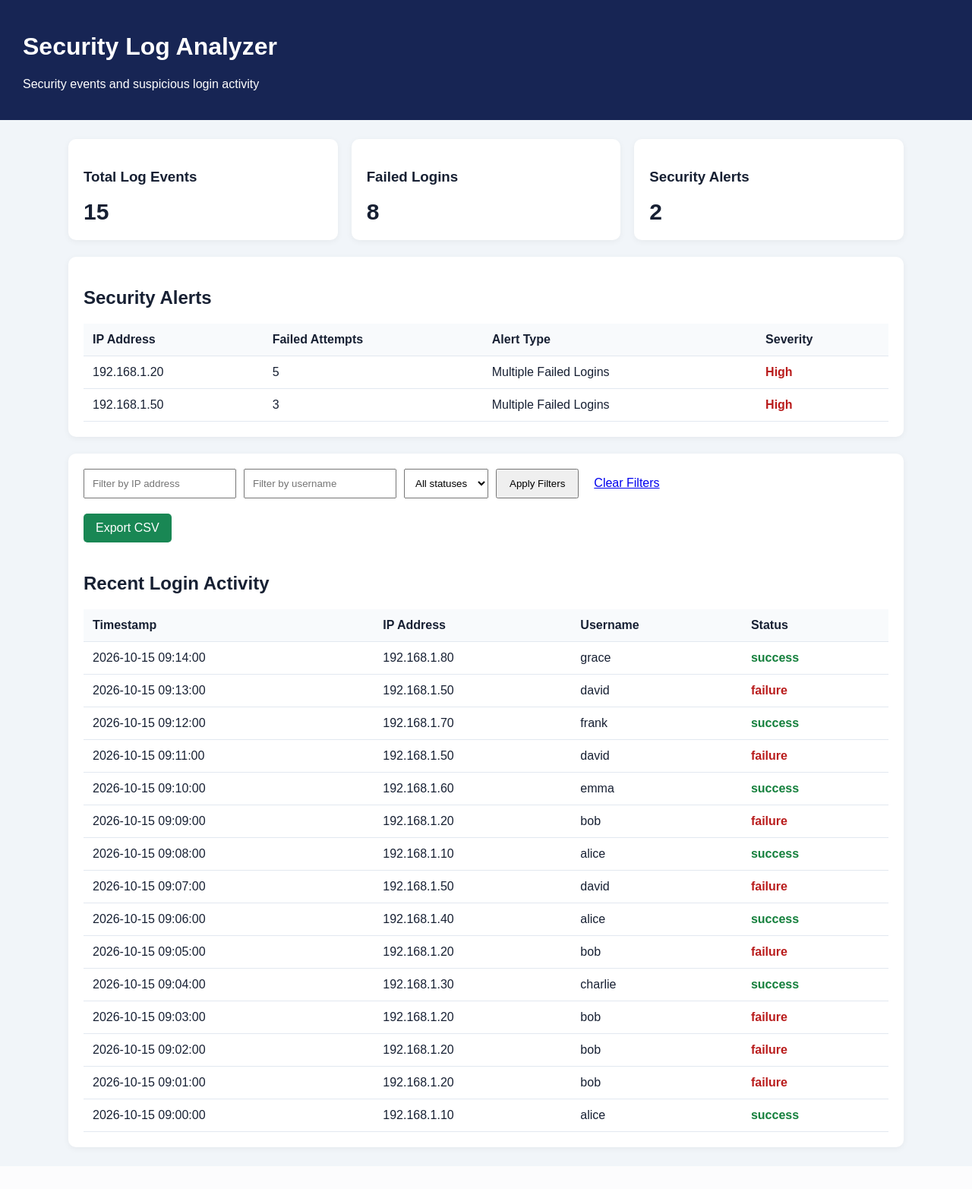
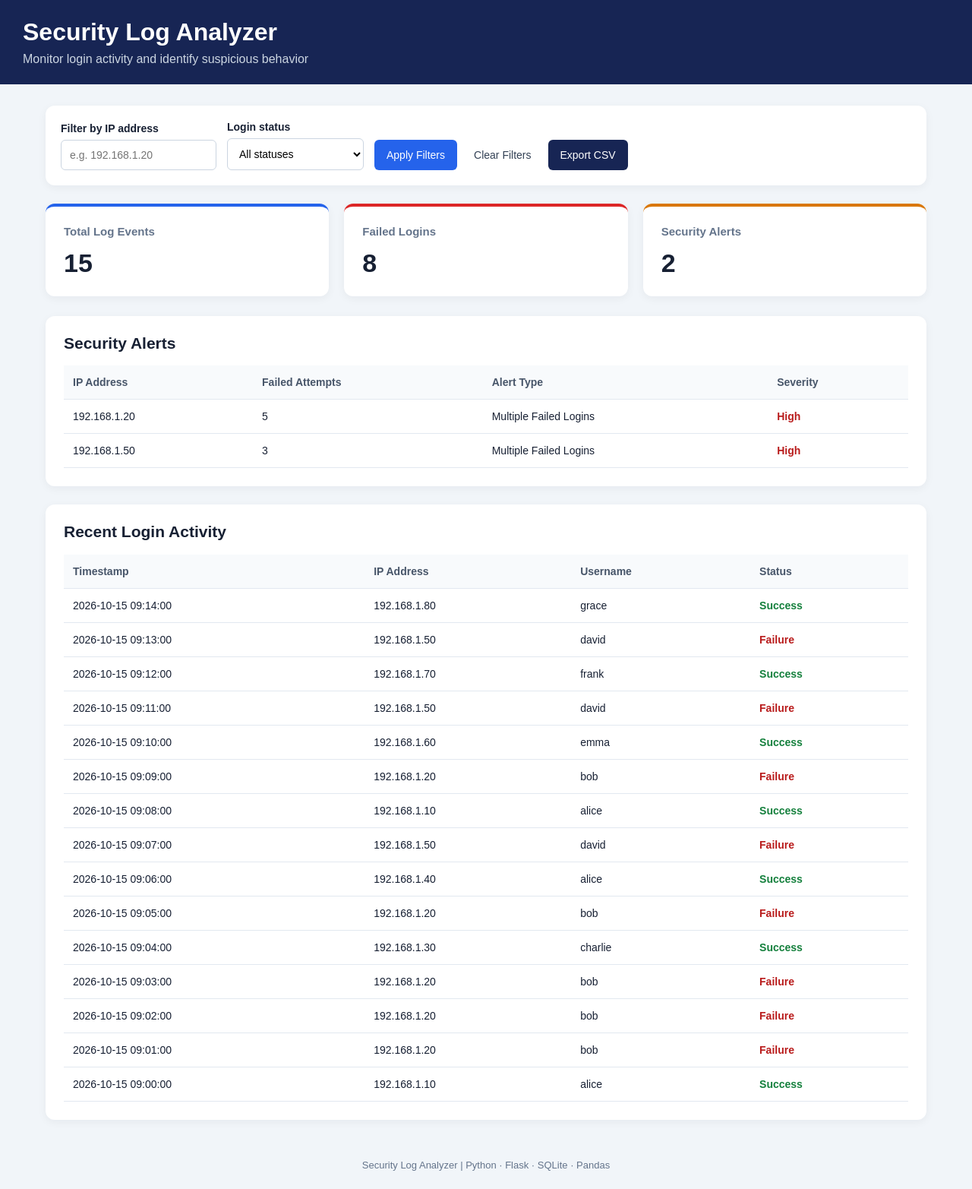
Before and after one commit to akankshasamria/security-log-analyzer, a Flask app: page / in a window 1280 px wide. Shown: the whole page at 76% size. Before the commit the page ends 1516 px from the top, so only its background shows below. Run offline with Flask 3, Linux system fonts and the light colour scheme; data comes from the database, SQL or seed files in the repository.

Commit message:
Update index.html

```diff
--- a/templates/index.html
+++ b/templates/index.html
@@ -4,11 +4,16 @@
 <head>
     <meta charset="UTF-8">
     <meta name="viewport" content="width=device-width, initial-scale=1.0">
-    <title>Security Log Analyzer</title>
+    <title>Security Log Analyzer Dashboard</title>
+
     <style>
+        * {
+            box-sizing: border-box;
+        }
+
         body {
             margin: 0;
-            font-family: Arial, sans-serif;
+            font-family: Arial, Helvetica, sans-serif;
             background: #f1f5f9;
             color: #172033;
         }
@@ -16,36 +21,136 @@
         header {
             background: #172554;
             color: white;
-            padding: 22px 30px;
+            padding: 24px 30px;
+        }
+
+        header h1 {
+            margin: 0 0 8px;
+        }
+
+        header p {
+            margin: 0;
+            color: #cbd5e1;
         }
 
         main {
-            max-width: 1100px;
-            margin: 25px auto;
-            padding: 0 18px;
+            max-width: 1200px;
+            margin: 28px auto;
+            padding: 0 20px;
+        }
+
+        .filter-form {
+            background: white;
+            padding: 20px;
+            border-radius: 12px;
+            margin-bottom: 24px;
+            display: flex;
+            gap: 14px;
+            flex-wrap: wrap;
+            align-items: end;
+            box-shadow: 0 3px 12px #0f172a0d;
+        }
+
+        .filter-group {
+            display: flex;
+            flex-direction: column;
+            gap: 7px;
+        }
+
+        label {
+            font-size: 14px;
+            font-weight: bold;
+        }
+
+        input, select {
+            min-width: 180px;
+            padding: 11px;
+            border: 1px solid #cbd5e1;
+            border-radius: 6px;
+            font-size: 14px;
+            background: white;
+        }
+
+        button, .button-link {
+            display: inline-block;
+            padding: 12px 16px;
+            border: none;
+            border-radius: 6px;
+            cursor: pointer;
+            font-size: 14px;
+            text-decoration: none;
+            text-align: center;
+        }
+
+        .apply-button {
+            background: #2563eb;
+            color: white;
+        }
+
+        .export-button {
+            background: #172554;
+            color: white;
+        }
+
+        .clear-link {
+            color: #334155;
+            padding: 12px 8px;
+        }
+
+        button:hover, .button-link:hover {
+            opacity: 0.85;
         }
 
         .cards {
             display: grid;
-            grid-template-columns: repeat(auto-fit, minmax(200px, 1fr));
-            gap: 18px;
+            grid-template-columns: repeat(3, minmax(0, 1fr));
+            gap: 20px;
+            margin-bottom: 26px;
         }
 
-        .card, section {
+        .card {
             background: white;
-            padding: 20px;
-            border-radius: 10px;
-            margin-bottom: 22px;
-            box-shadow: 0 2px 8px #0000000d;
+            padding: 24px;
+            border-radius: 12px;
+            box-shadow: 0 3px 12px #0f172a0d;
+            border-top: 4px solid #2563eb;
+        }
+
+        .card:nth-child(2) {
+            border-top-color: #dc2626;
+        }
+
+        .card:nth-child(3) {
+            border-top-color: #d97706;
+        }
+
+        .card h3 {
+            margin: 0;
+            font-size: 15px;
+            color: #64748b;
         }
 
         .number {
-            font-size: 30px;
+            font-size: 34px;
             font-weight: bold;
-            margin: 10px 0 0;
+            margin: 14px 0 0;
+        }
+
+        section {
+            background: white;
+            padding: 24px;
+            border-radius: 12px;
+            margin-bottom: 24px;
+            box-shadow: 0 3px 12px #0f172a0d;
+        }
+
+        section h2 {
+            margin-top: 0;
+            font-size: 21px;
         }
 
         .table-wrap {
+            width: 100%;
             overflow-x: auto;
         }
 
@@ -53,14 +158,21 @@
             width: 100%;
             border-collapse: collapse;
             text-align: left;
+            min-width: 600px;
         }
 
         th, td {
-            padding: 12px;
+            padding: 14px 12px;
             border-bottom: 1px solid #e2e8f0;
+            font-size: 14px;
         }
 
         th {
+            background: #f8fafc;
+            color: #475569;
+        }
+
+        tbody tr:hover {
             background: #f8fafc;
         }
 
@@ -73,41 +185,149 @@
             color: #15803d;
             font-weight: bold;
         }
+
+        .empty-message {
+            color: #64748b;
+            padding: 12px 0;
+        }
+
+        footer {
+            text-align: center;
+            padding: 24px;
+            color: #64748b;
+            font-size: 13px;
+        }
+
+        @media (max-width: 700px) {
+            header {
+                padding: 22px 18px;
+            }
+
+            main {
+                padding: 0 12px;
+                margin-top: 18px;
+            }
+
+            .cards {
+                grid-template-columns: 1fr;
+                gap: 14px;
+            }
+
+            .filter-form {
+                align-items: stretch;
+                flex-direction: column;
+            }
+
+            .filter-group input,
+            .filter-group select {
+                width: 100%;
+                min-width: 0;
+            }
+
+            section {
+                padding: 16px;
+            }
+        }
     </style>
 </head>
+
 <body>
+
 <header>
     <h1>Security Log Analyzer</h1>
-    <p>Security events and suspicious login activity</p>
+    <p>Monitor login activity and identify suspicious behavior</p>
 </header>
 
 <main>
+
+    <!-- IP and login status filters, plus CSV export -->
+    <form action="/" method="GET" class="filter-form">
+
+        <div class="filter-group">
+            <label for="ip">Filter by IP address</label>
+            <input
+                id="ip"
+                name="ip"
+                type="text"
+                placeholder="e.g. 192.168.1.20"
+                value="{{ ip_filter }}"
+            >
+        </div>
+
+        <div class="filter-group">
+            <label for="status">Login status</label>
+            <select id="status" name="status">
+                <option value=""
+                    {% if not status_filter %}selected{% endif %}>
+                    All statuses
+                </option>
+
+                <option value="success"
+                    {% if status_filter == 'success' %}selected{% endif %}>
+                    Success
+                </option>
+
+                <option value="failure"
+                    {% if status_filter == 'failure' %}selected{% endif %}>
+                    Failure
+                </option>
+            </select>
+        </div>
+
+        <button type="submit" class="apply-button">
+            Apply Filters
+        </button>
+
+        <a href="/" class="button-link clear-link">
+            Clear Filters
+        </a>
+
+        <a
+            href="{{ url_for('export_logs', ip=ip_filter, status=status_filter) }}"
+            class="button-link export-button"
+        >
+            Export CSV
+        </a>
+
+    </form>
+
+    <!-- Dashboard summary cards -->
     <div class="cards">
+
         <div class="card">
             <h3>Total Log Events</h3>
             <p class="number">{{ total_logs }}</p>
         </div>
+
         <div class="card">
             <h3>Failed Logins</h3>
             <p class="number">{{ failed_logins }}</p>
         </div>
+
         <div class="card">
             <h3>Security Alerts</h3>
             <p class="number">{{ total_alerts }}</p>
         </div>
+
     </div>
 
+    <!-- Detected security alerts -->
     <section>
         <h2>Security Alerts</h2>
+
         {% if alerts %}
         <div class="table-wrap">
             <table>
+                <thead>
                     <tr>
                         <th>IP Address</th>
                         <th>Failed Attempts</th>
                         <th>Alert Type</th>
                         <th>Severity</th>
                     </tr>
+                </thead>
+
+                <tbody>
                     {% for alert in alerts %}
                     <tr>
                         <td>{{ alert["ip_address"] }}</td>
@@ -116,49 +336,19 @@
                         <td class="high">{{ alert["severity"] }}</td>
                     </tr>
                     {% endfor %}
+                </tbody>
             </table>
         </div>
         {% else %}
-        <p>No security alerts found.</p>
+        <p class="empty-message">No security alerts found.</p>
         {% endif %}
     </section>
 
+    <!-- Recent login records -->
     <section>
-
-<form method="GET" action="/" style="display:flex; gap:10px; flex-wrap:wrap; margin-bottom:20px;">
-    <input
-        type="text"
-        name="ip"
-        placeholder="Filter by IP address"
-        value="{{ ip_filter }}"
-        style="padding:10px;"
-    >
-
-    <input
-        type="text"
-        name="username"
-        placeholder="Filter by username"
-        value="{{ username_filter }}"
-        style="padding:10px;"
-    >
-
-    <select name="status" style="padding:10px;">
-        <option value="">All statuses</option>
-        <option value="success" {% if status_filter == 'success' %}selected{% endif %}>Success</option>
-        <option value="failure" {% if status_filter == 'failure' %}selected{% endif %}>Failure</option>
-    </select>
-
-    <button type="submit" style="padding:10px 16px;">Apply Filters</button>
-    <a href="/" style="padding:10px;">Clear Filters</a>
-</form>
-
-<a href="{{ url_for('export_logs', ip=ip_filter, username=username_filter, status=status_filter) }}"
-   style="display:inline-block; padding:10px 16px; margin-bottom:20px; background:#198754; color:white; text-decoration:none; border-radius:5px;">
-    Export CSV
-</a>
-
         <h2>Recent Login Activity</h2>
 
+        {% if recent_logs %}
         <div class="table-wrap">
             <table>
                 <thead>
@@ -169,6 +359,7 @@
                         <th>Status</th>
                     </tr>
                 </thead>
+
                 <tbody>
                     {% for log in recent_logs %}
                     <tr>
@@ -176,18 +367,25 @@
                         <td>{{ log["ip_address"] }}</td>
                         <td>{{ log["username"] }}</td>
                         <td class="{{ log['status'] }}">
-                            {{ log["status"] }}
+                            {{ log["status"] | title }}
                         </td>
-                    </tr>
-                    {% else %}
-                    <tr>
-                        <td colspan="4">No matching login records found.</td>
                     </tr>
                     {% endfor %}
                 </tbody>
             </table>
         </div>
+        {% else %}
+        <p class="empty-message">
+            No login records match your filters.
+        </p>
+        {% endif %}
     </section>
+
 </main>
+
+<footer>
+    Security Log Analyzer | Python · Flask · SQLite · Pandas
+</footer>
+
 </body>
 </html>
```
Lines whose indentation alone changed are shown as unchanged.
